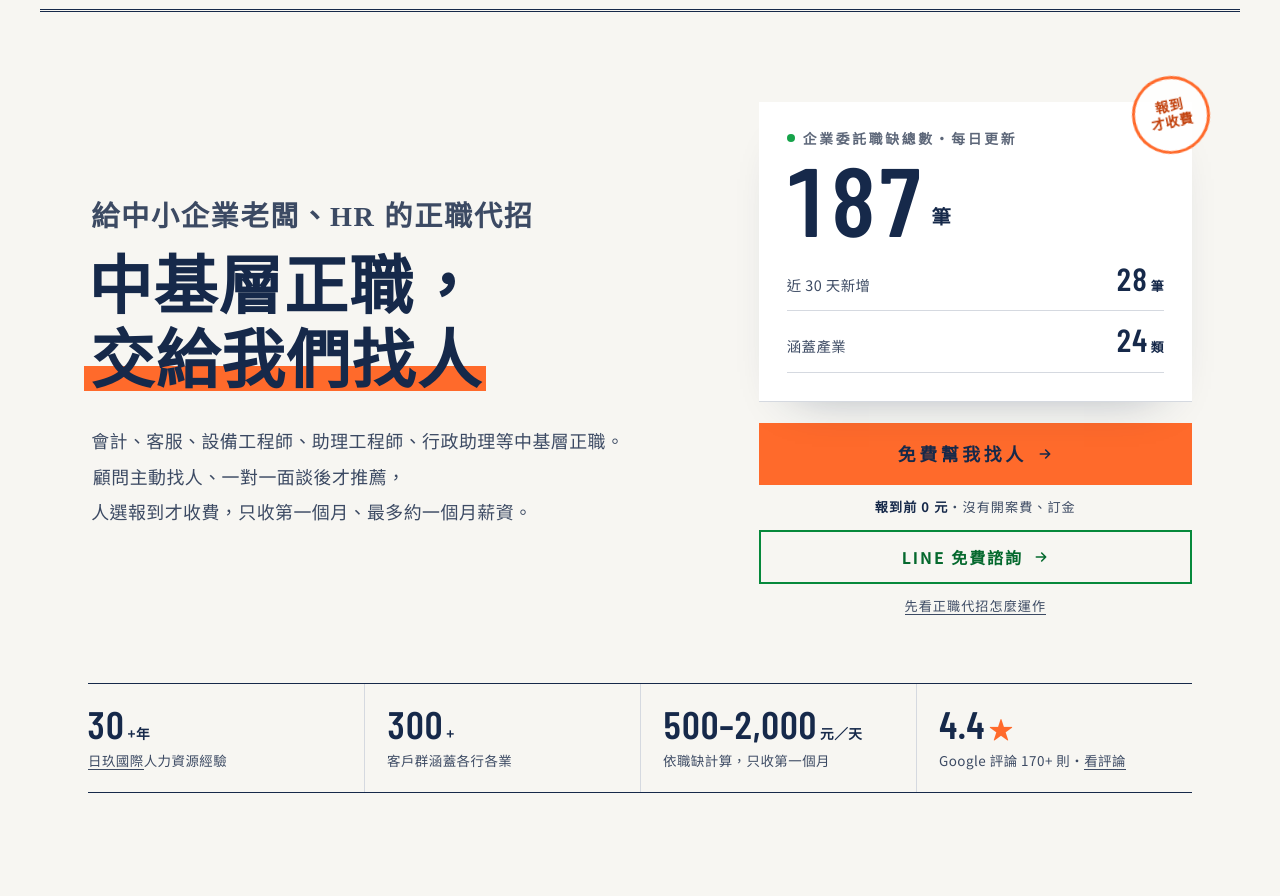
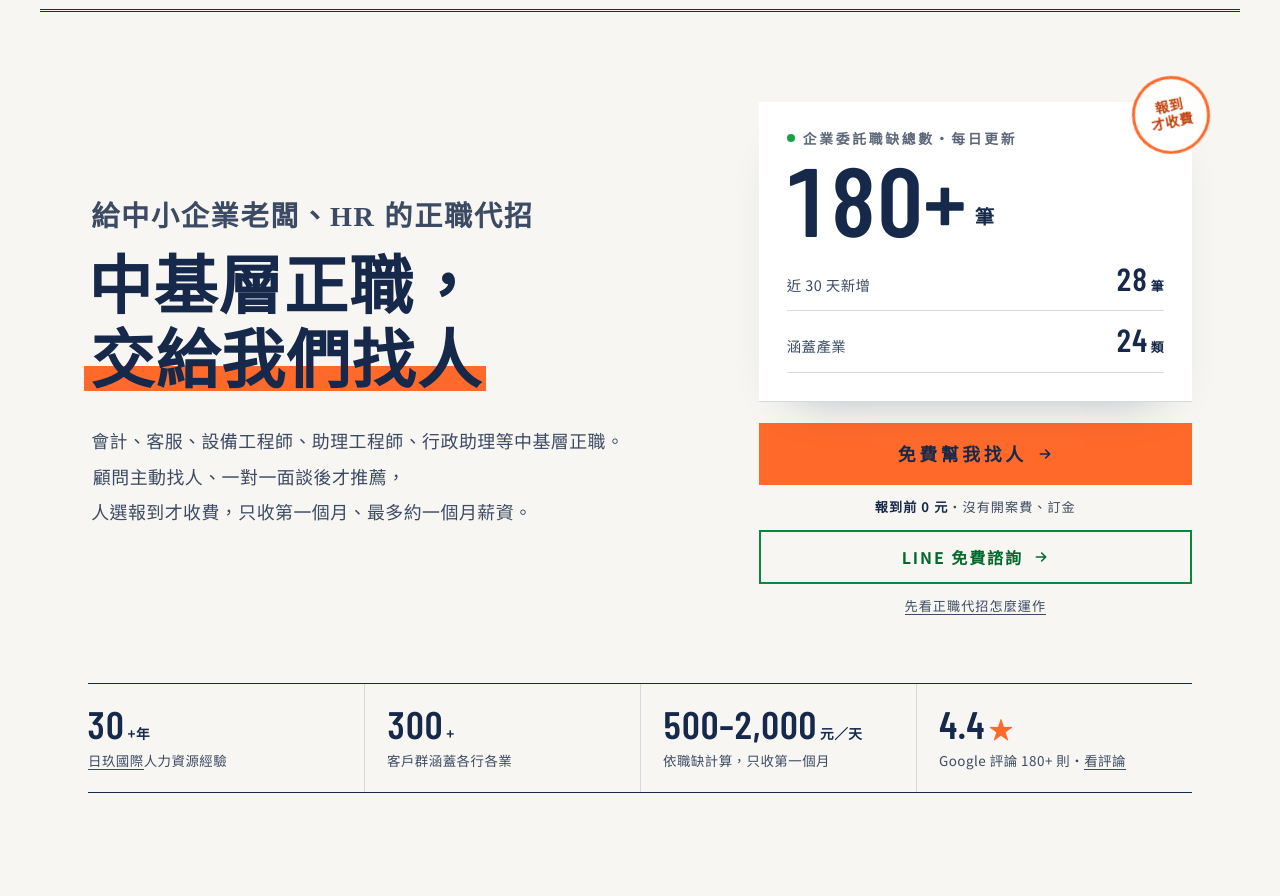
Before and after one commit to careersun/careersun.github.io, a plain HTML site: page index.html in a window 1280 px wide. Shown: the part 56-952 px from the top of the page. Drawn offline with nearby package versions, Linux system fonts and the light colour scheme; no server answers.

Commit message:
首頁：Google 評論改 180+，職缺總數以 10 為單位顯示

```diff
--- a/index.html
+++ b/index.html
@@ -462,7 +462,7 @@ input[type=range]::-moz-range-thumb{width:22px;height:22px}
   <div>
     <div class="offer">
       <p class="t live"><i aria-hidden="true"></i>企業委託職缺總數・每日更新</p>
-      <div class="big"><strong id="j-open">187</strong><span>筆</span></div>
+      <div class="big"><strong id="j-open">180+</strong><span>筆</span></div>
       <div class="row"><span>近 30 天新增</span><b id="j-new">28<small>筆</small></b></div>
       <div class="row"><span>涵蓋產業</span><b id="j-ind">24<small>類</small></b></div>
       <div class="hanko" aria-hidden="true">報到<br>才收費</div>
@@ -482,7 +482,7 @@ input[type=range]::-moz-range-thumb{width:22px;height:22px}
     <div class="pf"><strong>30<small>+年</small></strong><span><a class="ul" href="http://zjiou.com.tw/" target="_blank" rel="noopener" data-ga="parent_site_click">日玖國際</a>人力資源經驗</span></div>
     <div class="pf"><strong>300<small>+</small></strong><span>客戶群涵蓋各行各業</span></div>
     <div class="pf"><strong>500–2,000<small>元／天</small></strong><span>依職缺計算，只收第一個月</span></div>
-    <div class="pf"><strong>4.4<span class="star" aria-hidden="true">★</span></strong><span>Google 評論 170+ 則・<a class="ul" href="https://maps.google.com/?cid=6082274333580411568" target="_blank" rel="noopener" data-ga="gbp_click">看評論</a></span></div>
+    <div class="pf"><strong>4.4<span class="star" aria-hidden="true">★</span></strong><span>Google 評論 180+ 則・<a class="ul" href="https://maps.google.com/?cid=6082274333580411568" target="_blank" rel="noopener" data-ga="gbp_click">看評論</a></span></div>
   </div>
 </section>
 
@@ -645,7 +645,7 @@ input[type=range]::-moz-range-thumb{width:22px;height:22px}
   // 職缺統計（每日由排程更新 /job365map/jobs/stats.json）
   fetch("/job365map/jobs/stats.json", {cache: "no-store"}).then(function(r){ return r.ok ? r.json() : null; }).then(function(s){
     if (!s) return;
-    countUp(document.getElementById("j-open"), s.total || s.open);
+    var jt = Math.floor((s.total || s.open || 0) / 10) * 10; if (jt) document.getElementById("j-open").textContent = jt + "+";
     if (s.new30 != null) countUp(document.getElementById("j-new"), s.new30, "筆");
     // 產業：合併「半導體／半導體業」這類同名
     var m = {}, order = [];
```
